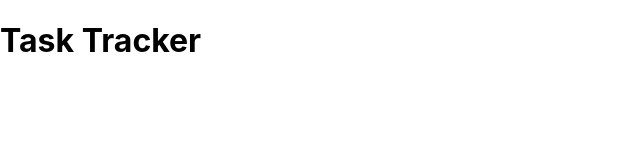
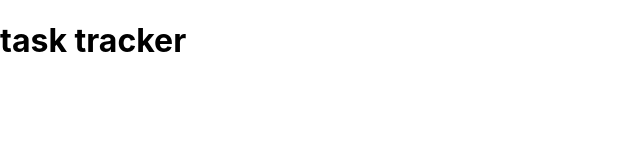
Before and after one commit to nadimpallibhargav/taskTracker-reactJS, a React (Create React App) app: page / in a window 1280 px wide. Shown: the top 160 px of the page, without its empty margins (0-640 px from the left). Built offline with nearby package versions, Linux system fonts and the light colour scheme.

Commit message:
using props to pass the data

```diff
--- a/src/App.js
+++ b/src/App.js
@@ -1,12 +1,11 @@
-import React from "react";
 import Header from "./components/Header"
 
-class App extends React.Component {
-  render() {
-    return(
-      <Header />
-    )
-  }
+function App() {
+  return (
+    <>
+      <Header title="task tracker" />
+    </>
+  );
 }
 
-export default App
+export default App;
--- a/src/components/Header.js
+++ b/src/components/Header.js
@@ -1,8 +1,8 @@
-const Header = () => {
+const Header = (props) => {
   return (
     <>
         <header>
-            <h1>Task Tracker</h1>
+            <h1>{props.title}</h1>
         </header>
     </>
   )
```
